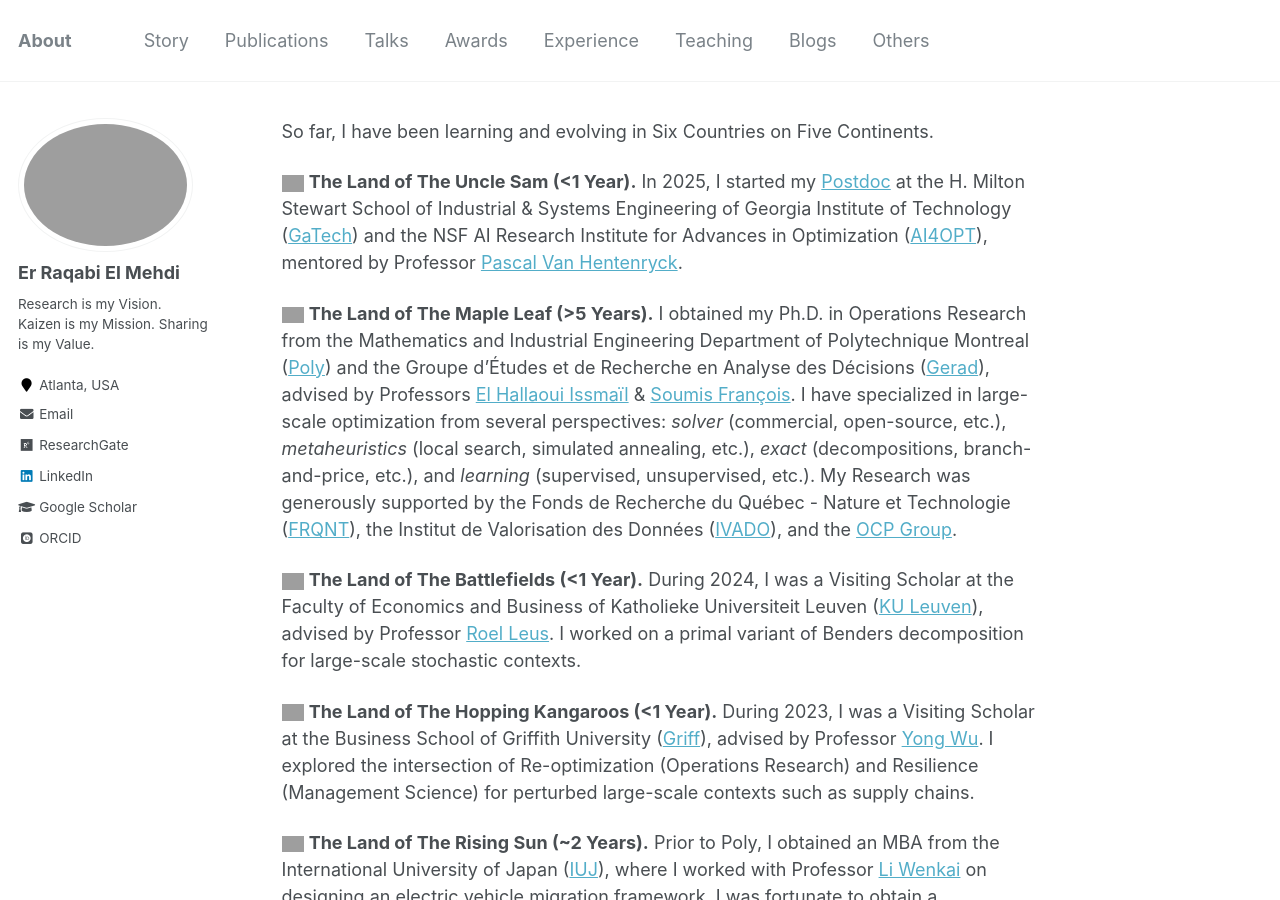
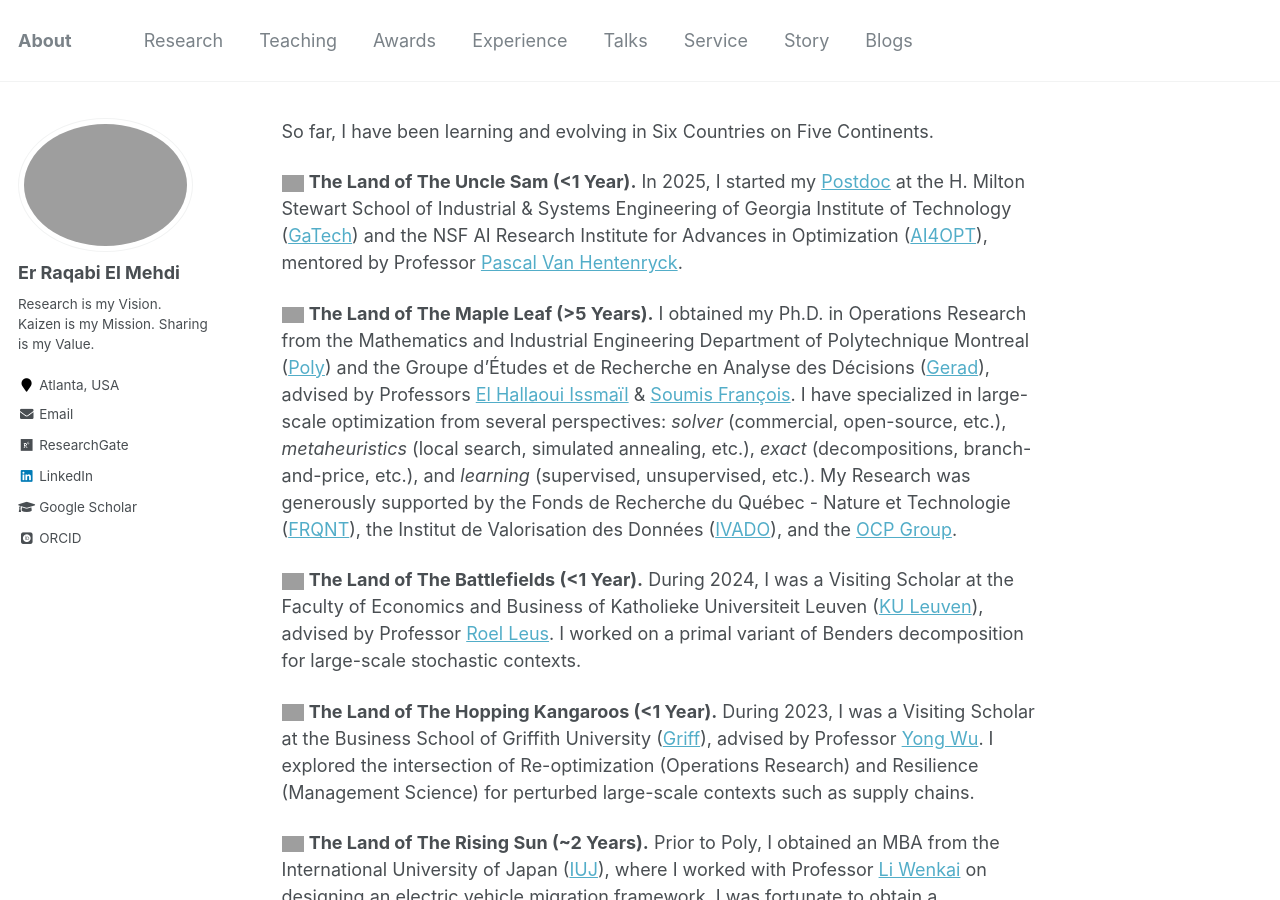
Before and after one commit to RqbMedi/rqbmedi.github.io, a Jekyll site: the page built from _pages/story.md, in a window 1280 px wide and 900 px high. Built offline with Jekyll 4.4.1, drawn with Linux system fonts in a browser that asks for light colours; some web fonts are replaced; grey boxes are pictures that could not be loaded.

Commit message:
Update navigation.yml

```diff
--- a/_data/navigation.yml
+++ b/_data/navigation.yml
@@ -1,14 +1,11 @@
 # main links links
 main:
 
-  - title: "Story"
-    url: /story/
-
-  - title: "Publications"
+  - title: "Research"
     url: /publications/
 
-  - title: "Talks"
-    url: /talks/
+  - title: "Teaching"
+    url: /teaching/
 
   - title: "Awards"
     url: /awards/
@@ -16,11 +13,14 @@ main:
   - title: "Experience"
     url: /others/
 
-  - title: "Teaching"
-    url: /teaching/
+  - title: "Talks"
+    url: /talks/
+
+  - title: "Service"
+    url: /markdown/
+
+  - title: "Story"
+    url: /story/
 
   - title: "Blogs"
     url: /portfolio/
-
-  - title: "Others"
-    url: /markdown/
```
